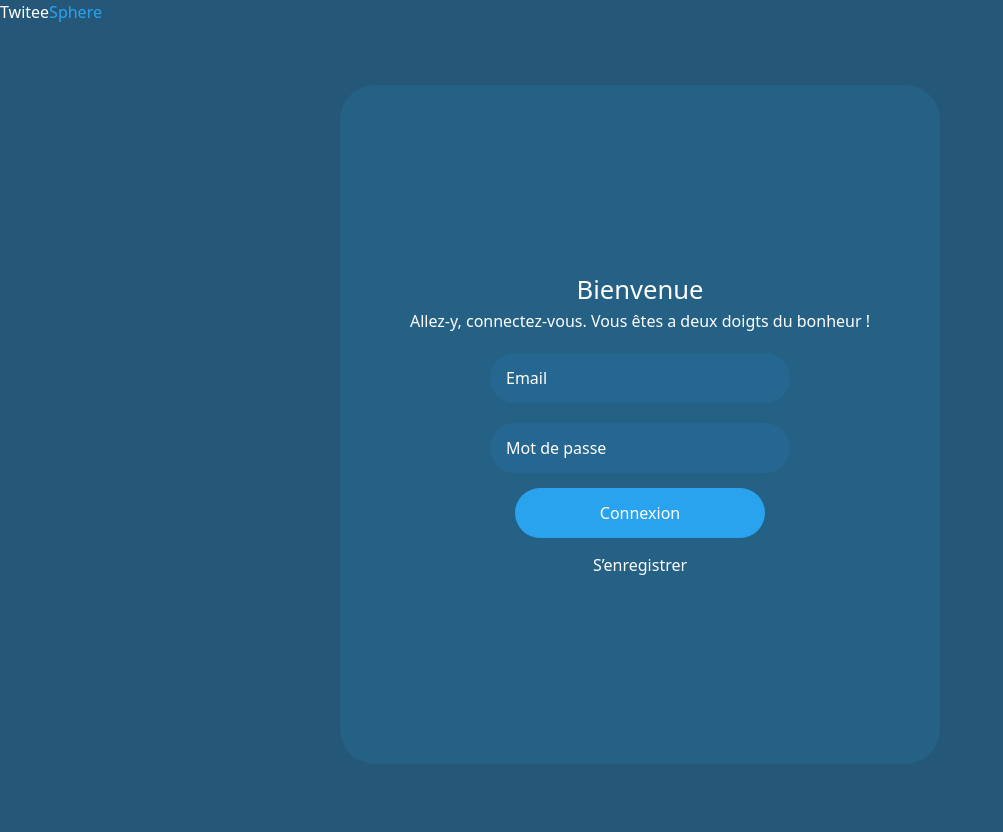
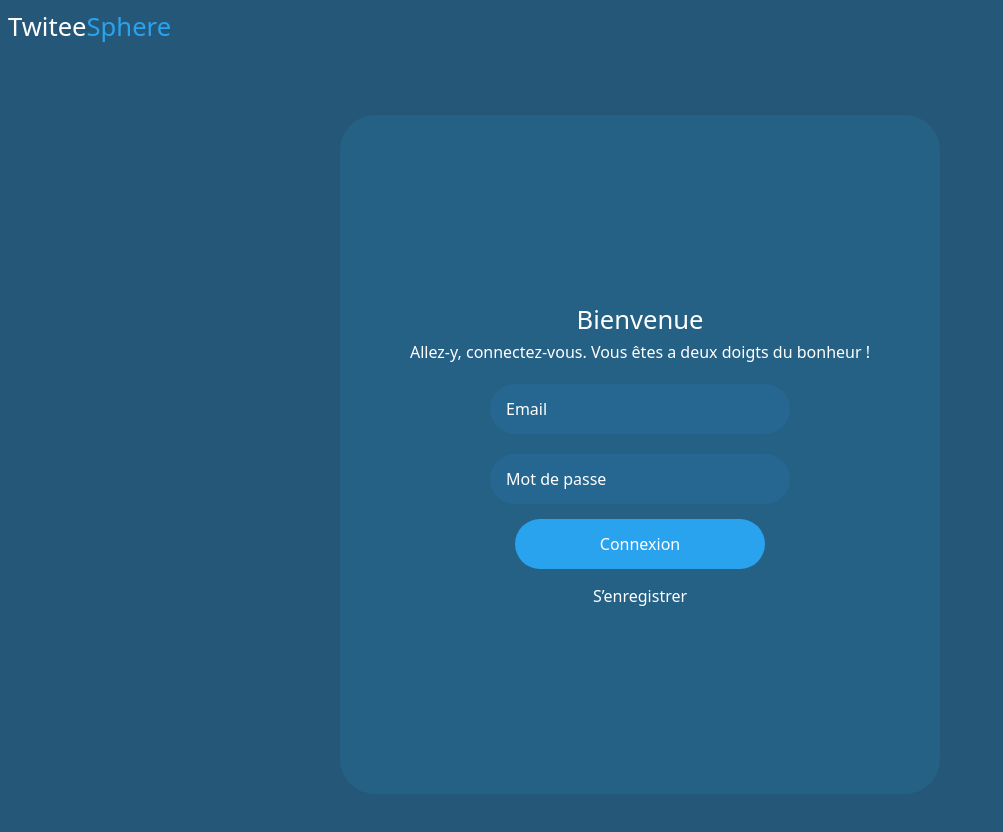
Before and after one commit to Ulthane/twitee-sphere, a React (Vite) app in the folder TWITEE-SPHERE/: page / in a window 1280 px wide. Shown: the top 832 px of the page, without its empty margins (0-1003 px from the left). Built offline with nearby package versions, Linux system fonts and the light colour scheme.

Commit message:
ajout d'un padding et agrandissement du text

```diff
--- a/TWITEE-SPHERE/src/components/Logo/Logo.jsx
+++ b/TWITEE-SPHERE/src/components/Logo/Logo.jsx
@@ -1,6 +1,6 @@
 export default function Logo() {
   return (
-    <h2 className="text-white">
+    <h2 className="text-white p-2 text-[1.6em]">
       Twitee<span className="text-blueLogo">Sphere</span>
     </h2>
   );
```
